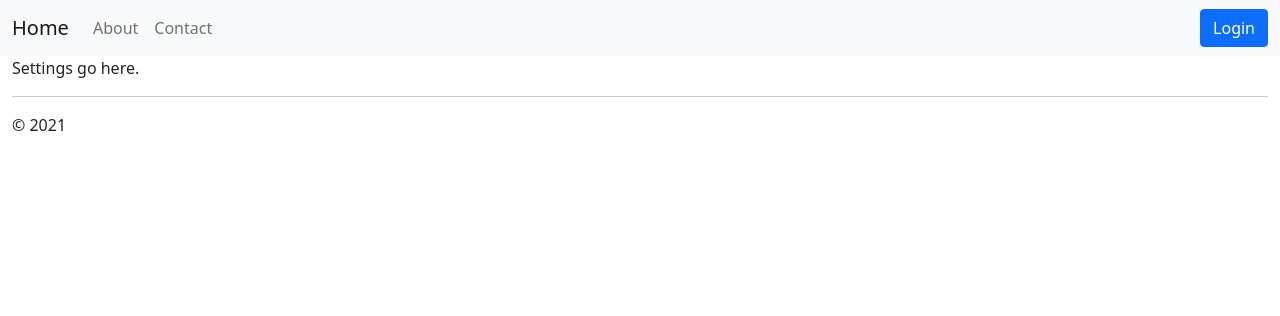
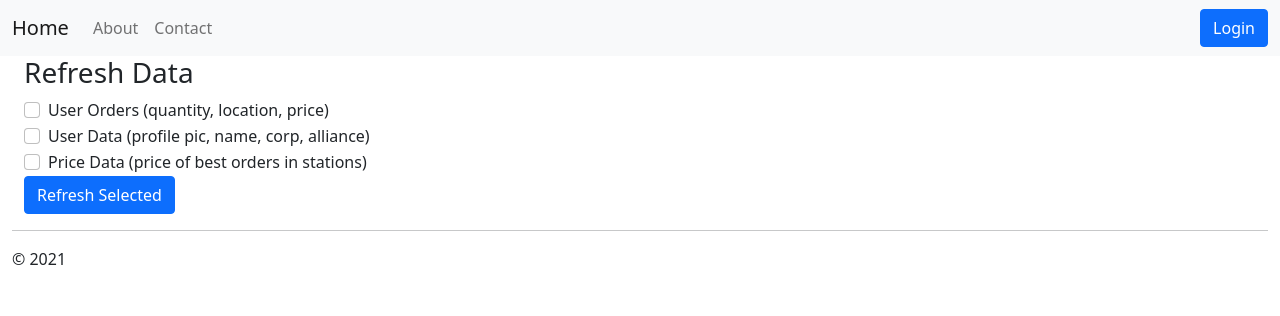
Before and after one commit to nathmart1n/eveme, a Flask app: page /settings/ in a window 1280 px wide. Shown: the top 316 px of the page. Run offline with Flask 2, Linux system fonts and the light colour scheme.

Commit message:
Settings page updated

```diff
--- a/eveme/templates/settings.html
+++ b/eveme/templates/settings.html
@@ -3,5 +3,22 @@
 About us
 {% endblock %}
 {% block content %}
-<p>Settings go here.</p>
+<div class="container-fluid">
+    <h3>Refresh Data</h3>
+    <form>
+        <div class="form-check">
+            <input class="form-check-input" type="checkbox" value="" id="userOrders">
+            <label class="form-check-label" for="userOrders">User Orders (quantity, location, price)</label>
+        </div>
+        <div class="form-check">
+            <input class="form-check-input" type="checkbox" value="" id="userOrders">
+            <label class="form-check-label" for="userOrders">User Data (profile pic, name, corp, alliance)</label>
+        </div>
+        <div class="form-check">
+            <input class="form-check-input" type="checkbox" value="" id="userOrders">
+            <label class="form-check-label" for="userOrders">Price Data (price of best orders in stations)</label>
+        </div>
+        <button type="submit" class="btn btn-primary">Refresh Selected</button>
+    </form>
+</div>
 {% endblock %}
--- a/eveme/views/settings.py
+++ b/eveme/views/settings.py
@@ -8,8 +8,12 @@ import flask
 import eveme
 
 
-@eveme.app.route('/settings/')
+@eveme.app.route('/settings/', methods=['GET', 'POST'])
 def show_settings():
-    """Display / route."""
+    """Display /settings/ route and pull any scopes that need to be refreshed."""
     context = {}
-    return flask.render_template("settings.html", **context)
+
+    if flask.request.method == 'POST':
+        return flask.render_template("settings.html", **context)
+
+    return flask.render_template("settings.html")
```
